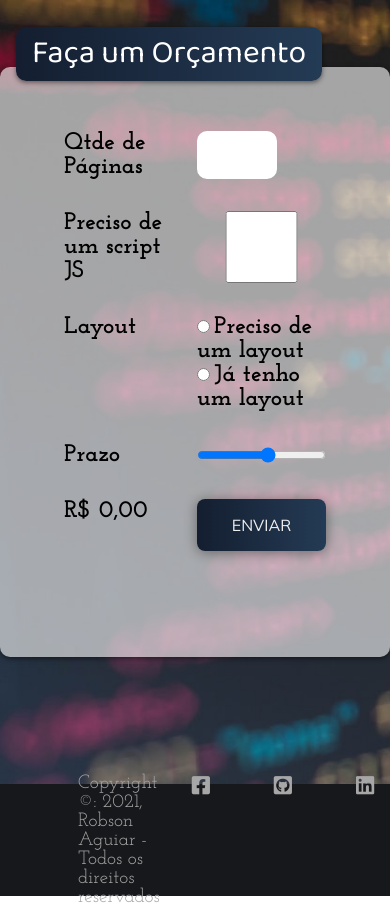
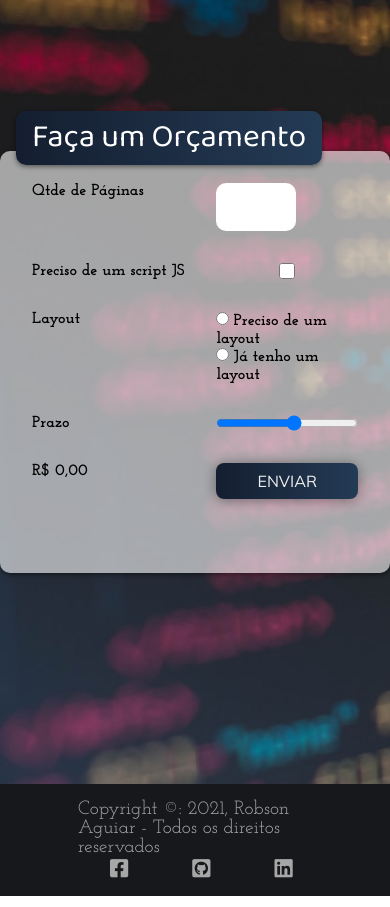
Before and after one commit to RobsonAguiarArt/portfolio, a plain HTML site: page index.html in a window 390 px wide. Shown: the part 4720-5627 px from the top of the page. Drawn offline with Linux system fonts and the light colour scheme.

Commit message:
:package:mudanças no responsivo

```diff
--- a/style.css
+++ b/style.css
@@ -543,15 +543,6 @@ footer {
   border-radius: 0.3rem;
   box-shadow: 0 0.1rem 0.6rem #00000009;
 }
-@media screen and (max-width:1028px){
-
-
-
-
-
-}
-
-
 
 @media screen and (max-width:728px){
 .content{
@@ -570,9 +561,7 @@ footer {
   color: #243b55;
   padding: 1rem 0;
 }
-
 .projetos {
-
   flex-direction: column;
   align-items: center;
 }
@@ -594,29 +583,15 @@ footer {
   max-width: 15rem;
   margin: 0 auto;
     }
-    .orcamento-wrapper {
+  .orcamento-wrapper {
   width: 100%;
-  height: 70%;
-  background-color: #ffffff99;
-  border-radius: 10px;
-  box-shadow: 0 0.1rem 0.3rem rgba(0, 0, 0, 0.5);
-  position: relative;
+  height: 50%;
 }
-
 .sessao-orcamento h1 {
-  position: absolute;
   top: -2.5rem;
   left: 1rem;
-  background: #141e30;
-  background: -webkit-linear-gradient(to left, #243b55, #141e30);
-  background: linear-gradient(to left, #243b55, #141e30);
   padding: 0 1rem;
-  color: #fff;
-  font-family: var(--font-primary);
   font-size: 2rem;
-  font-weight: lighter;
-  box-shadow: 0 0.1rem 0.3rem rgba(0, 0, 0, 0.5);
-  border-radius: 10px;
 }
 .contato-wrapper {
   width: 90%;
@@ -624,8 +599,25 @@ footer {
   display: flex;
   box-shadow: 0 2rem 3rem rgba(0, 0, 0, 0.5);
 }
-
-
-
-
+.sessao-orcamento form {
+  margin: 2rem;
+  display: grid;
+  grid-template-columns: auto 1fr;
+  column-gap: 2rem;
+  row-gap: 2rem;
 }
+.btn-orcamento {
+  padding: .5rem;
+  grid-column: 2;
+}
+.sessao-orcamento label {
+  font-family: var(--font-secundary);
+  font-size: 1rem;
+  font-weight: bold;
+}
+.footer-content {
+  width: 60%;
+  display: flex;
+  flex-direction: column;
+}
+}
```
